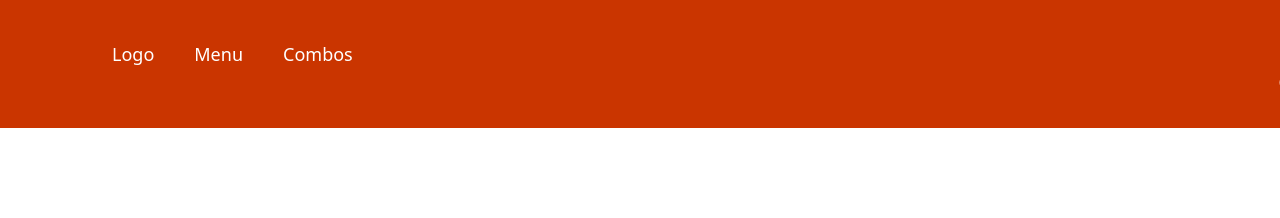
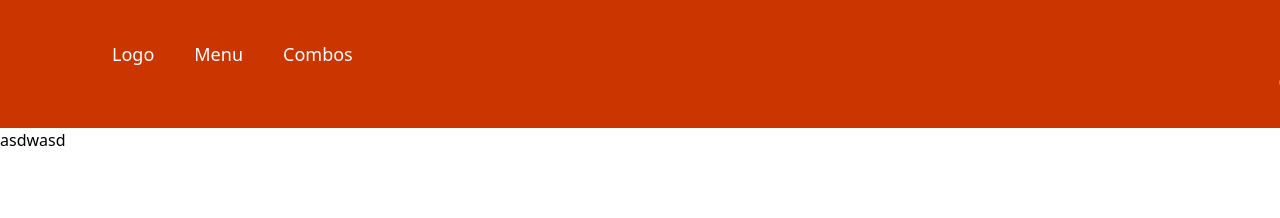
Before and after one commit to DrumondParizottoPiccolo/WebDelivery, a React (Vite) app: page / in a window 1280 px wide. Shown: the top 218 px of the page. Built offline with nearby package versions, Linux system fonts and the light colour scheme.

Commit message:
Criando Section

```diff
--- a/src/App.jsx
+++ b/src/App.jsx
@@ -1,10 +1,11 @@
 import Header from './Components/Header.jsx'
-
+import Section from './Components/Section.jsx'
 function App() {
 
   return (
     <>
       <Header/>
+      <Section/>
     </>
   )
 }
--- /dev/null
+++ b/src/Components/Section.jsx
@@ -0,0 +1,11 @@
+
+const Section = () => {
+    return(
+        <section>
+            <div>
+                <p>asdwasd</p>
+            </div>
+        </section>
+    )
+}
+export default Section
```
